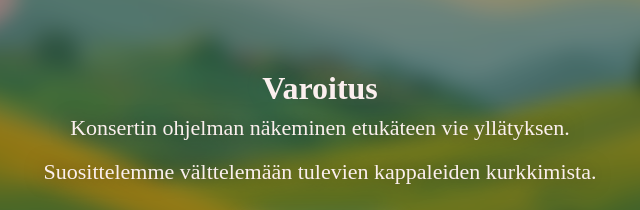
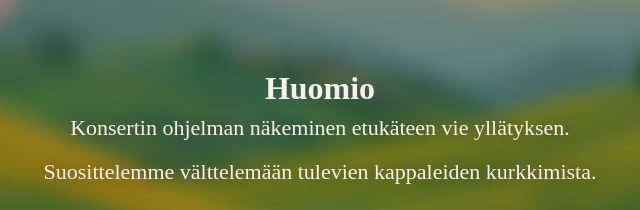
Before and after one commit to AatosTapper/AatosTapper.github.io, a plain HTML site: page warning_page.html in a window 1280 px wide. Shown: the part 192-402 px from the top of the page, 320-960 px from the left. Drawn offline with Linux system fonts and the light colour scheme; a web font is replaced by a local one.

Commit message:
Update warning_page.html

```diff
--- a/warning_page.html
+++ b/warning_page.html
@@ -12,7 +12,7 @@
     <div class="backdrop-filter">
         <div class="main">
             <div id="warn-box">
-                <h1 class="ohjelma-header" id="warn-header">Varoitus</h1>
+                <h1 class="ohjelma-header" id="warn-header">Huomio</h1>
                 <p class="warn-text">
                     Konsertin ohjelman näkeminen etukäteen vie yllätyksen.
                 </p>
```
